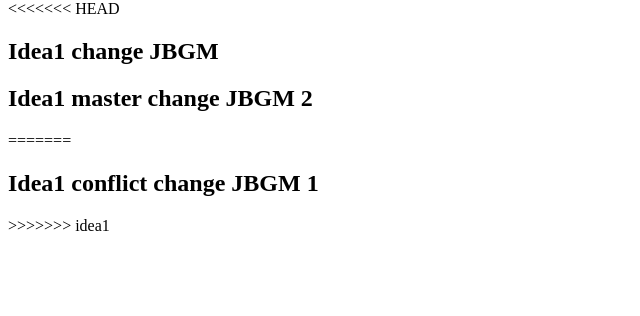
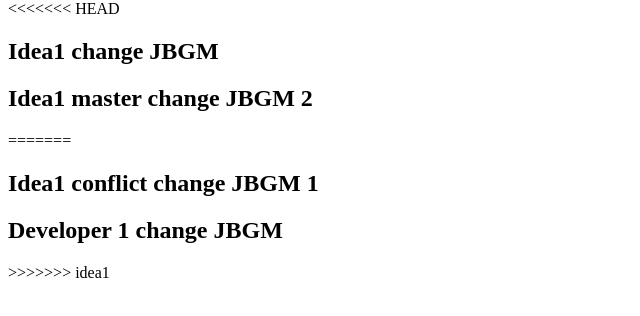
Before and after one commit to psharma46/WebtestJBGM, a plain HTML site: page index.html in a window 1280 px wide. Shown: the part 66-382 px from the top of the page, without its empty margins (0-640 px from the left). Drawn offline with Linux system fonts and the light colour scheme.

Commit message:
developer 1 changes

```diff
--- a/index.html
+++ b/index.html
@@ -4,4 +4,5 @@
 <h2>Idea1 master change JBGM 2</h2>
 =======
 <h2>Idea1 conflict change JBGM 1 </h2>
+<h2>Developer 1 change JBGM </h2>
 >>>>>>> idea1
```
